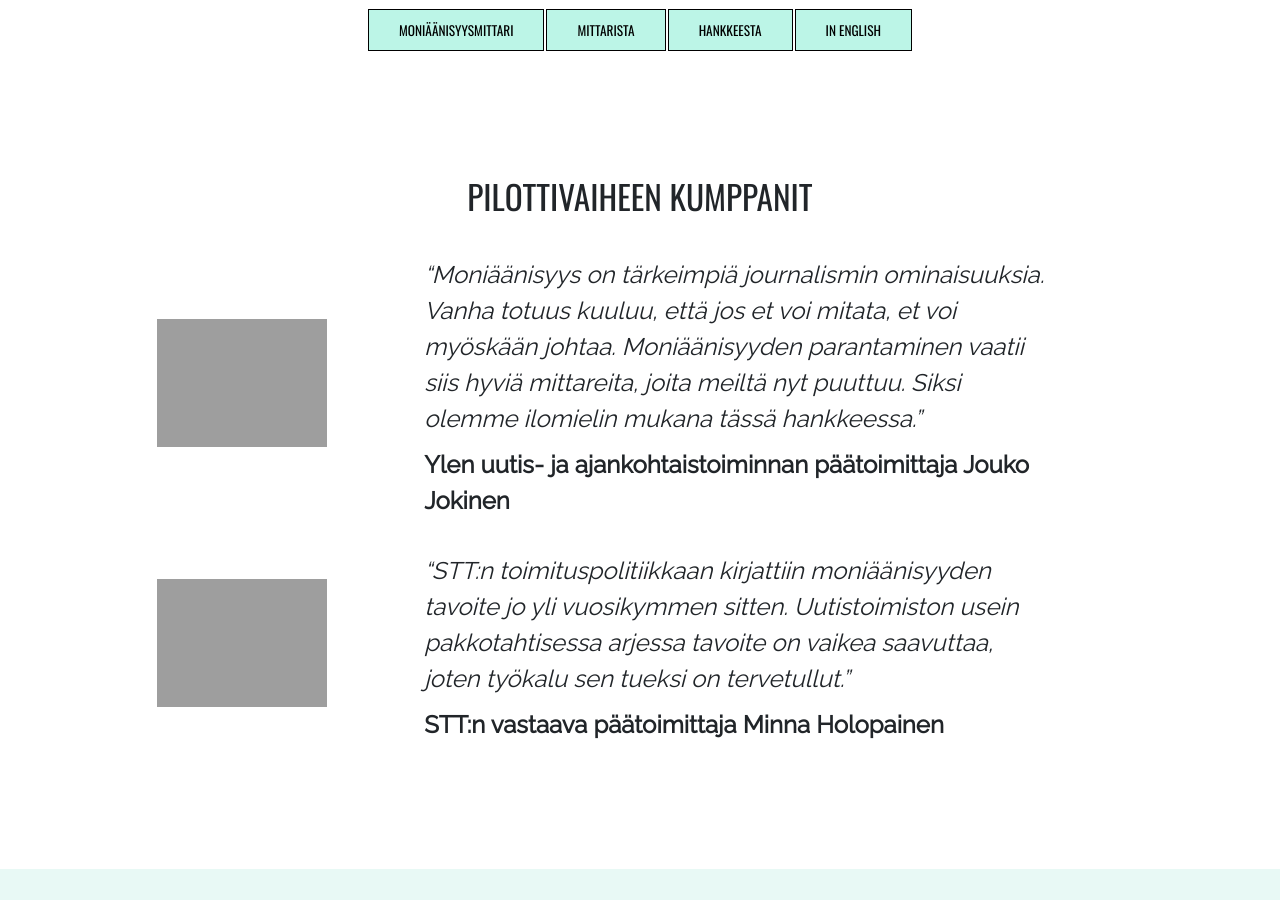
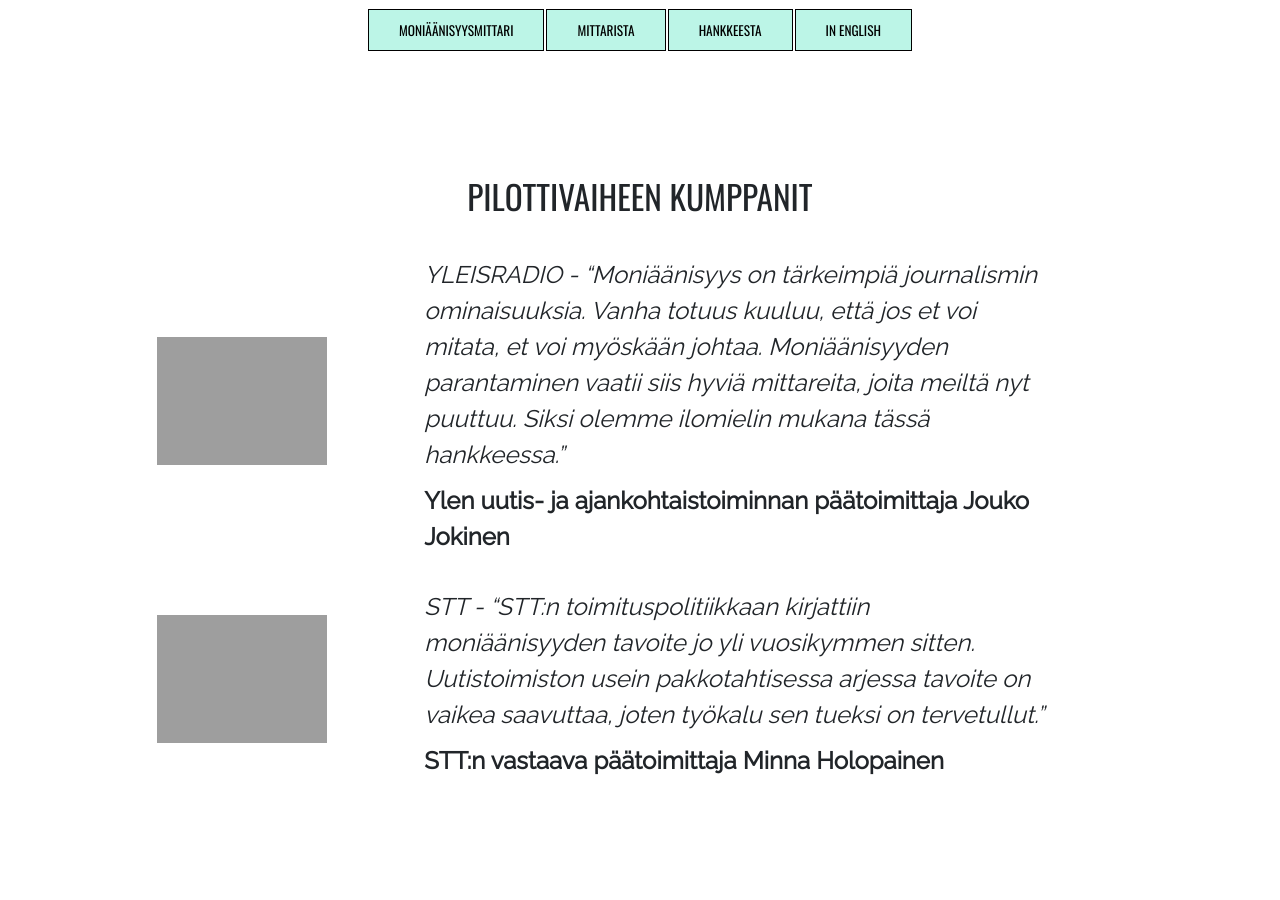
Before and after one commit to Sopiva-Sovittelujournalistit/moniaanisyysmittari-pages, a Jekyll site: the page built from index.md, in a window 1280 px wide and 900 px high, scrolled down 2833 px. Built offline with Jekyll 4.4.1, drawn with Linux system fonts in a browser that asks for light colours.

Commit message:
Update index.md

```diff
--- a/index.md
+++ b/index.md
@@ -39,11 +39,11 @@
 
 sanottua_otsikko: PILOTTIVAIHEEN KUMPPANIT
 
-sanottua_eka_sitaatti: “Moniäänisyys on tärkeimpiä journalismin ominaisuuksia. Vanha totuus kuuluu, että jos et voi mitata, et voi myöskään johtaa. Moniäänisyyden parantaminen vaatii siis hyviä mittareita, joita meiltä nyt puuttuu. Siksi olemme ilomielin mukana tässä hankkeessa.”
+sanottua_eka_sitaatti: YLEISRADIO - “Moniäänisyys on tärkeimpiä journalismin ominaisuuksia. Vanha totuus kuuluu, että jos et voi mitata, et voi myöskään johtaa. Moniäänisyyden parantaminen vaatii siis hyviä mittareita, joita meiltä nyt puuttuu. Siksi olemme ilomielin mukana tässä hankkeessa.”
 
 sanottua_eka_nimititteli: Ylen uutis- ja ajankohtaistoiminnan päätoimittaja Jouko Jokinen
 
-sanottua_toka_sitaatti: “STT:n toimituspolitiikkaan kirjattiin moniäänisyyden tavoite jo yli vuosikymmen sitten. Uutistoimiston usein pakkotahtisessa arjessa tavoite on vaikea saavuttaa, joten työkalu sen tueksi on tervetullut.”
+sanottua_toka_sitaatti: STT - “STT:n toimituspolitiikkaan kirjattiin moniäänisyyden tavoite jo yli vuosikymmen sitten. Uutistoimiston usein pakkotahtisessa arjessa tavoite on vaikea saavuttaa, joten työkalu sen tueksi on tervetullut.”
 
 sanottua_toka_nimititteli: STT:n vastaava päätoimittaja Minna Holopainen
 
```
Also changed, not shown: other parts of index.md (+1 -1 lines).
